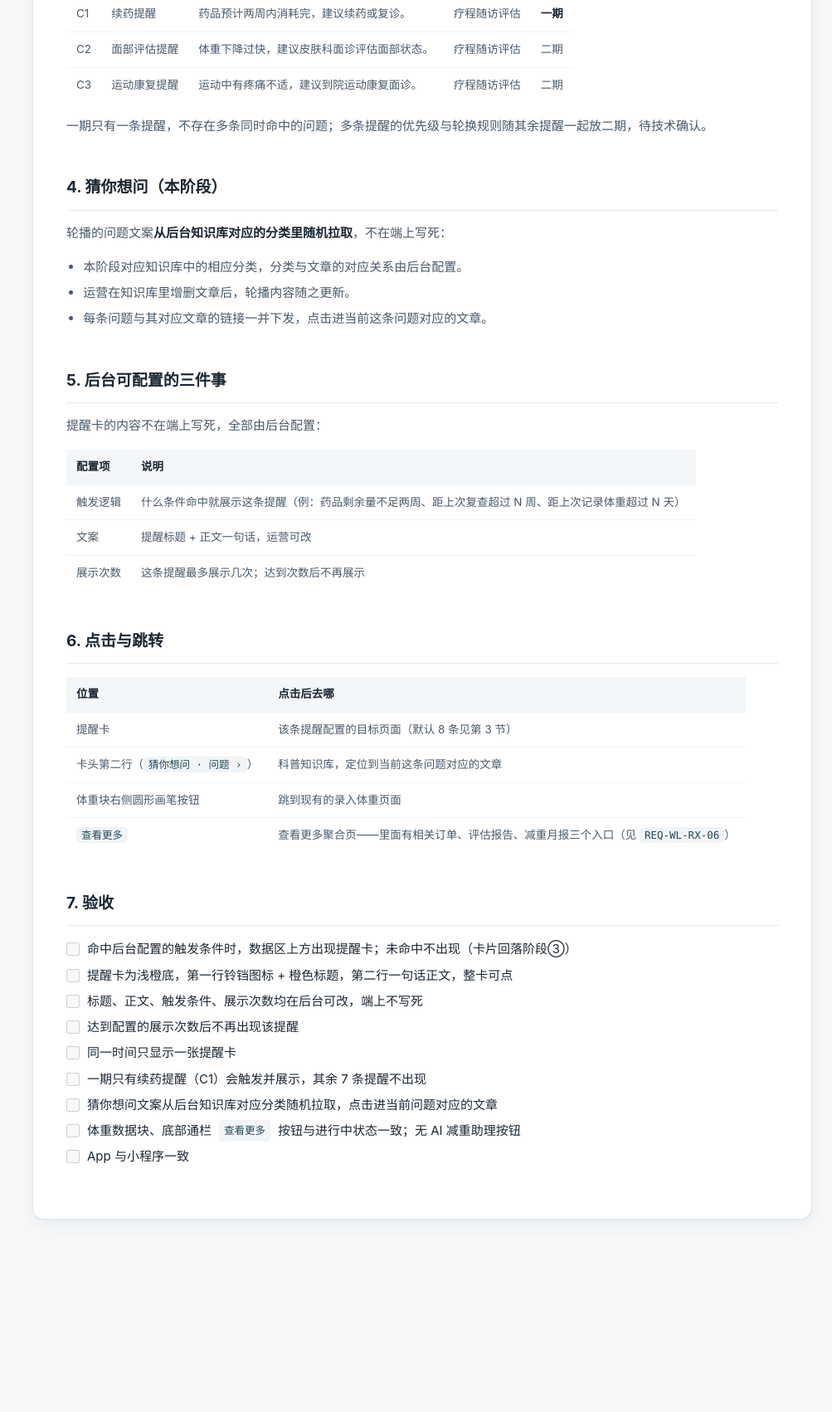
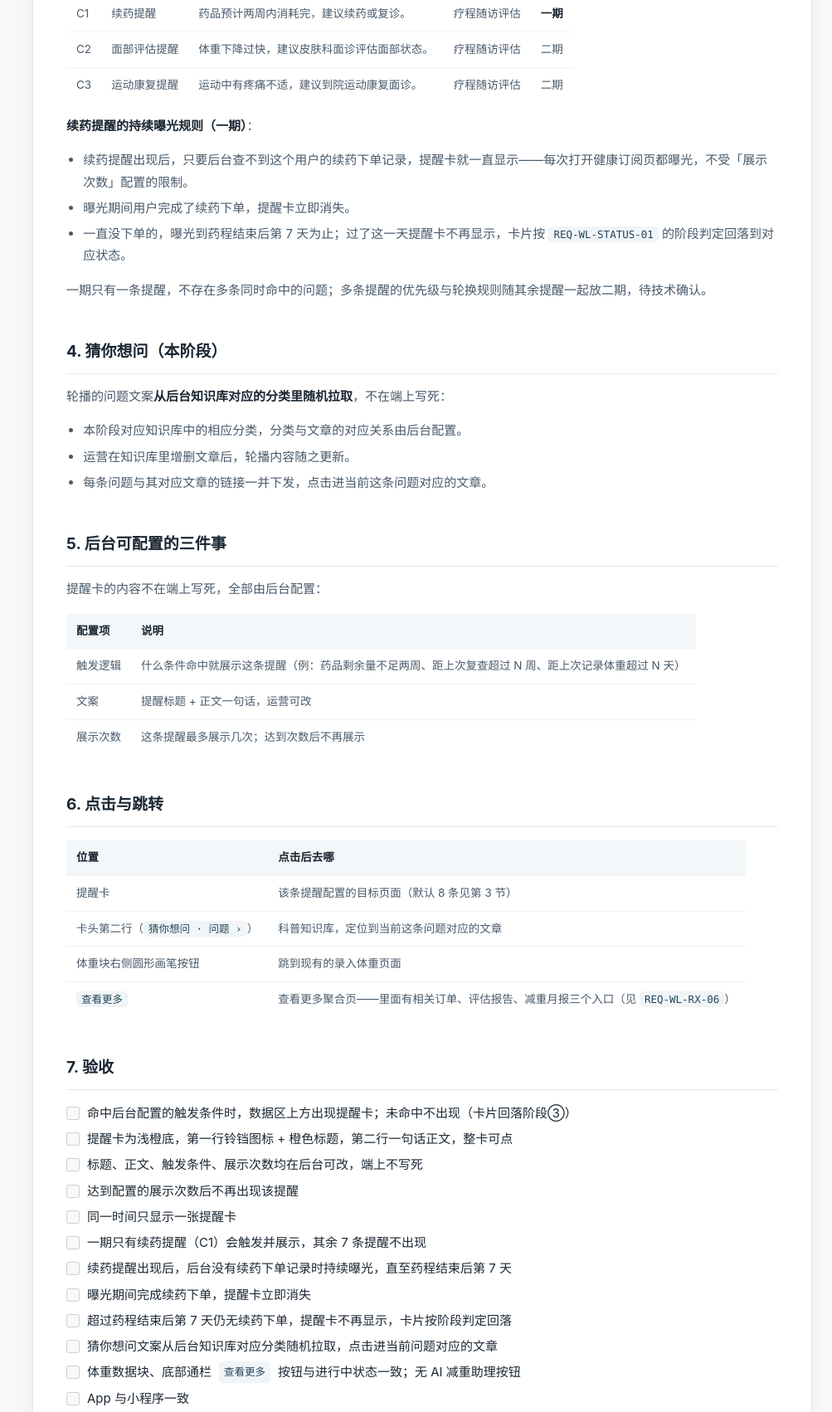
Before and after one commit to lipulin222/requirements, a plain HTML site: page 减重/REQ-WL-STATUS-07-减重卡提醒状态.html in a window 1280 px wide. Shown: the part 1340-3042 px from the top of the page at 83% size, without its empty margins (277-1280 px from the left). Before the commit the page ends 2890 px from the top, so only its background shows below. Drawn offline with Linux system fonts and the light colour scheme.

Commit message:
STATUS-07 补充续药提醒持续曝光规则：无续药下单记录持续曝光至药程结束后第7天

```diff
--- a/减重/REQ-WL-STATUS-07-减重卡提醒状态.html
+++ b/减重/REQ-WL-STATUS-07-减重卡提醒状态.html
@@ -247,6 +247,12 @@ Demo：<a href="https://lipulin222.github.io/health-subscription-demo/online-ser
 <td>二期</td>
 </tr>
 </tbody></table>
+<p><strong>续药提醒的持续曝光规则（一期）</strong>：</p>
+<ul>
+<li>续药提醒出现后，只要后台查不到这个用户的续药下单记录，提醒卡就一直显示——每次打开健康订阅页都曝光，不受「展示次数」配置的限制。</li>
+<li>曝光期间用户完成了续药下单，提醒卡立即消失。</li>
+<li>一直没下单的，曝光到药程结束后第 7 天为止；过了这一天提醒卡不再显示，卡片按 <code>REQ-WL-STATUS-01</code> 的阶段判定回落到对应状态。</li>
+</ul>
 <p>一期只有一条提醒，不存在多条同时命中的问题；多条提醒的优先级与轮换规则随其余提醒一起放二期，待技术确认。</p>
 <h2 id="4-猜你想问-本阶段">4. 猜你想问（本阶段）</h2>
 <p>轮播的问题文案<strong>从后台知识库对应的分类里随机拉取</strong>，不在端上写死：</p>
@@ -310,6 +316,9 @@ Demo：<a href="https://lipulin222.github.io/health-subscription-demo/online-ser
 <li><input disabled="" type="checkbox"> 达到配置的展示次数后不再出现该提醒</li>
 <li><input disabled="" type="checkbox"> 同一时间只显示一张提醒卡</li>
 <li><input disabled="" type="checkbox"> 一期只有续药提醒（C1）会触发并展示，其余 7 条提醒不出现</li>
+<li><input disabled="" type="checkbox"> 续药提醒出现后，后台没有续药下单记录时持续曝光，直至药程结束后第 7 天</li>
+<li><input disabled="" type="checkbox"> 曝光期间完成续药下单，提醒卡立即消失</li>
+<li><input disabled="" type="checkbox"> 超过药程结束后第 7 天仍无续药下单，提醒卡不再显示，卡片按阶段判定回落</li>
 <li><input disabled="" type="checkbox"> 猜你想问文案从后台知识库对应分类随机拉取，点击进当前问题对应的文章</li>
 <li><input disabled="" type="checkbox"> 体重数据块、底部通栏 <code>查看更多</code> 按钮与进行中状态一致；无 AI 减重助理按钮</li>
 <li><input disabled="" type="checkbox"> App 与小程序一致</li>
```
Also changed, not shown: 减重/REQ-WL-STATUS-07-减重卡提醒状态.md (+9 -0 lines).
